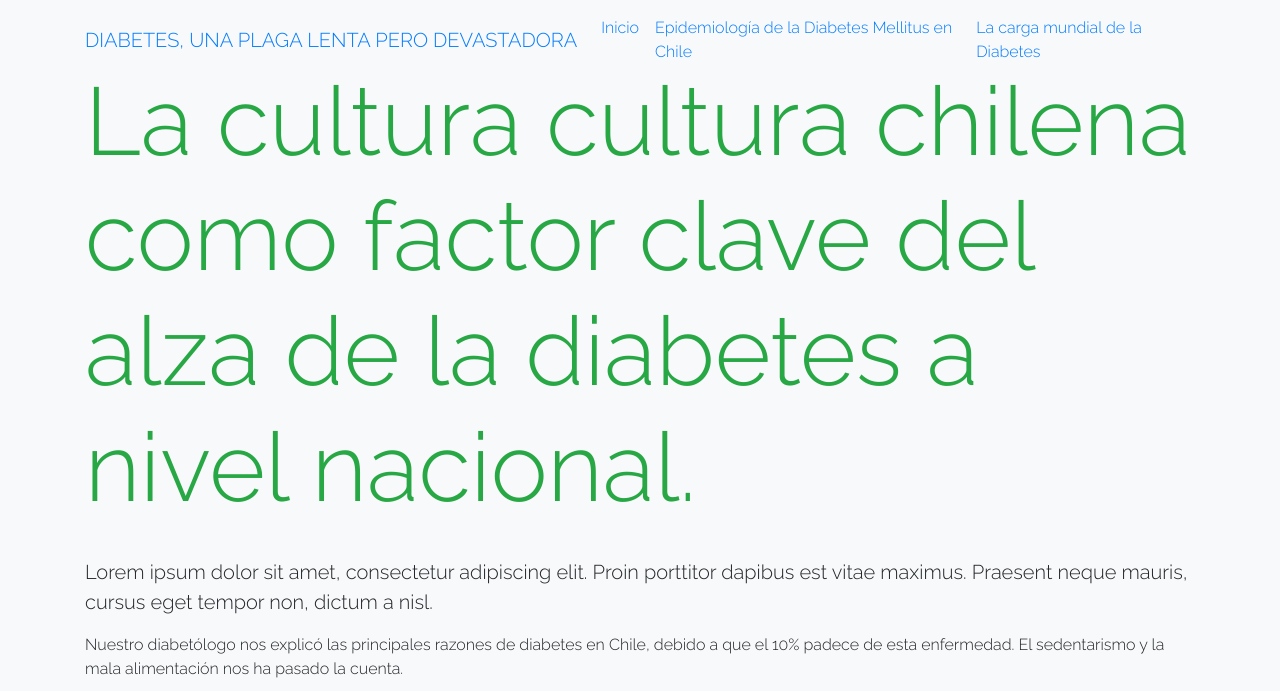
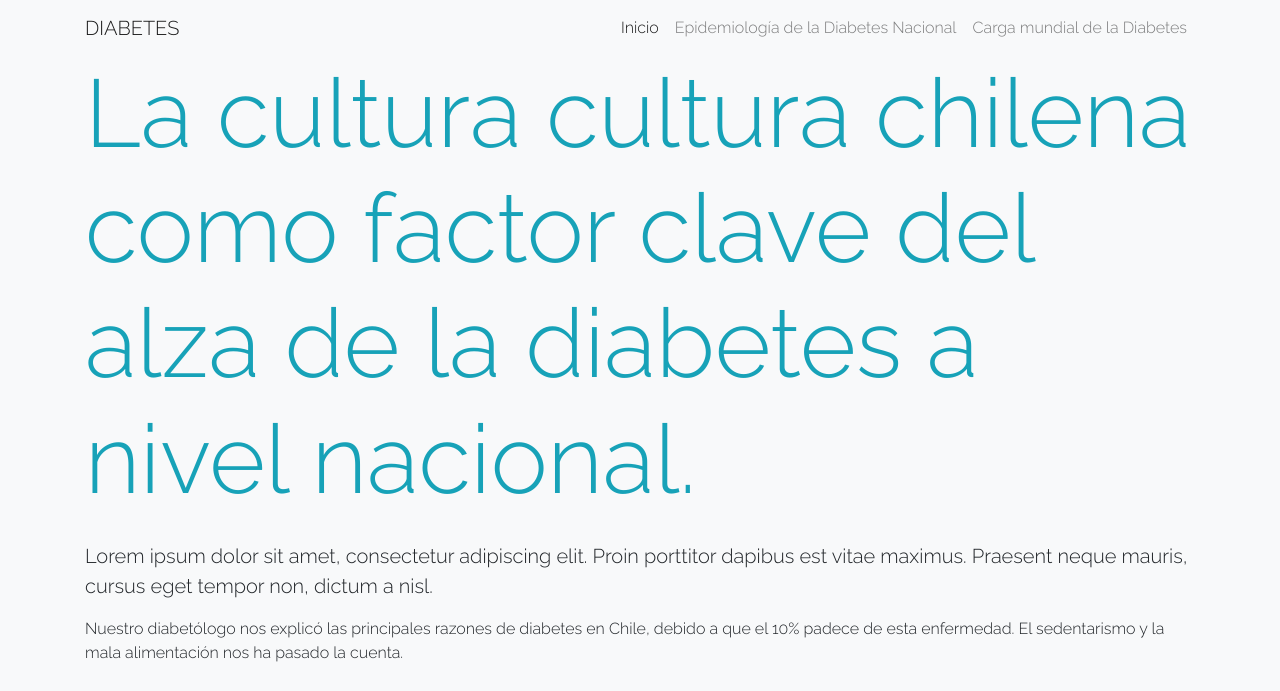
Before and after one commit to cecysoto/clase-10, a plain HTML site: page index.html in a window 1280 px wide. Shown: the top 691 px of the page. Drawn offline with nearby package versions, Linux system fonts and the light colour scheme.

Commit message:
Update index.html

```diff
--- a/index.html
+++ b/index.html
@@ -22,9 +22,9 @@
 
 <body class="bg-light pt-4">
 
-    <nav class="navbar navbar-expand-lg navbar-info bl-light fixed-top">
+    <nav class="navbar navbar-expand-lg navbar-light bl-info fixed-top">
     <div class="container">
-  <a class="navbar-brand" href="index.html">DIABETES, UNA PLAGA LENTA PERO DEVASTADORA</a>
+  <a class="navbar-brand" href="index.html">DIABETES</a>
   <button class="navbar-toggler" type="button" data-toggle="collapse" data-target="#navbarCollapse" aria-controls="navbarCollapse" aria-expanded="false" aria-label="Toggle navigation">
     <span class="navbar-toggler-icon"></span>
   </button>
@@ -34,10 +34,10 @@
         <a class="nav-link" href="index.html">Inicio</a>
       </li>
       <li class="nav-item">
-        <a class="nav-link" href="page-1.html">Epidemiología de la Diabetes Mellitus en Chile</a>
+        <a class="nav-link" href="page-1.html">Epidemiología de la Diabetes Nacional</a>
       </li>
       <li class="nav-item">
-        <a class="nav-link" href="page-2.html">La carga mundial de la Diabetes</a>
+        <a class="nav-link" href="page-2.html">Carga mundial de la Diabetes</a>
       </li>
     </ul>
   </div>
@@ -46,7 +46,7 @@
     <div class="container py-3">
         <div class="row">
             <header class="col-12 mb-3">
-                <h1 class="display-1 text-success py-4">La cultura cultura chilena como factor clave del alza de la diabetes a nivel nacional.</h1>
+                <h1 class="display-1 text-info py-3">La cultura cultura chilena como factor clave del alza de la diabetes a nivel nacional.</h1>
                 <p class="lead">Lorem ipsum dolor sit amet, consectetur adipiscing elit. Proin porttitor dapibus est vitae maximus. Praesent neque mauris, cursus eget tempor non, dictum a nisl.</p>
                 <p>Nuestro diabetólogo nos explicó las principales razones de diabetes en Chile, debido a que el 10% padece de esta enfermedad.  El sedentarismo y la mala alimentación nos ha pasado la cuenta.</p>
             </header>
```
